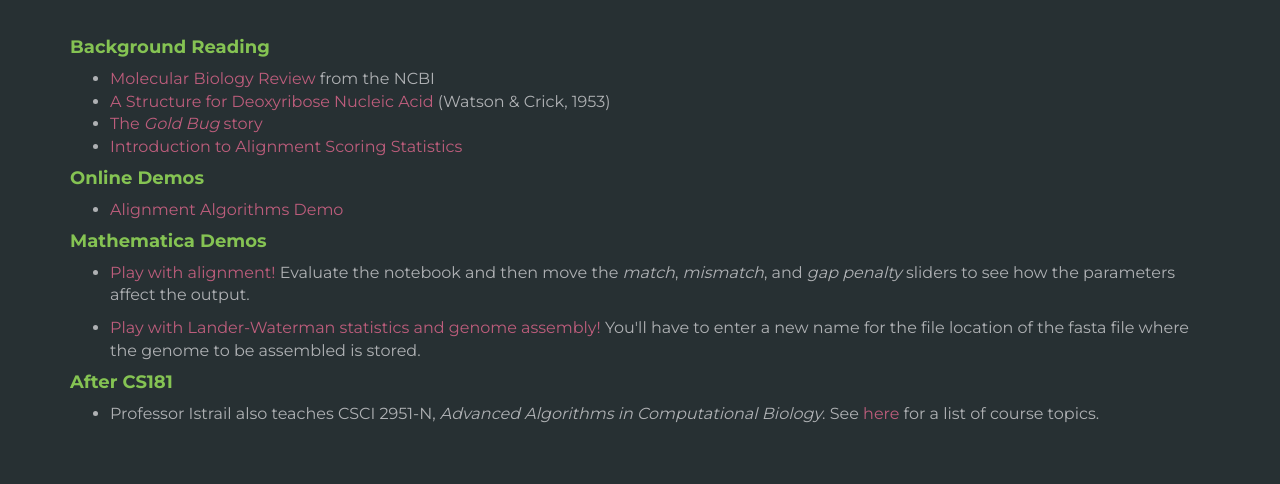
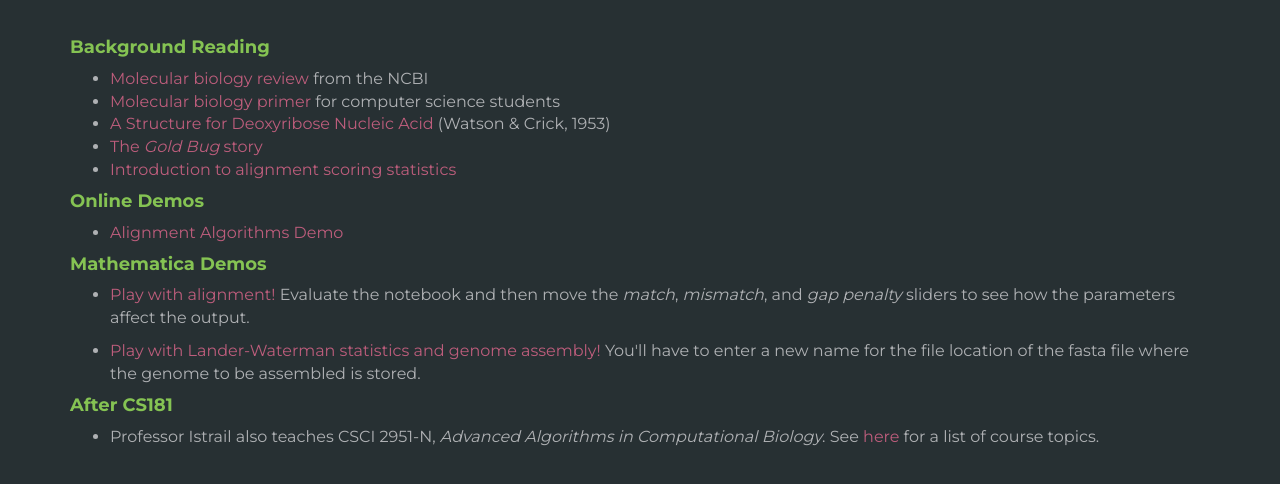
Before and after one commit to tddevlin/CS181-Web, a plain HTML site: page resources.html in a window 1280 px wide. Shown: the part 252-736 px from the top of the page. Drawn offline with nearby package versions, Linux system fonts and the light colour scheme.

Commit message:
Minor website updates.

```diff
--- a/resources.html
+++ b/resources.html
@@ -52,11 +52,12 @@
 <div class="container">
   <h4>Background Reading</h4>
 <ul>
-  <li><a href="http://www.ncbi.nlm.nih.gov/Class/MLACourse/Modules/MolBioReview/index.html">Molecular Biology Review</a> from the NCBI</li>
+  <li><a href="http://www.ncbi.nlm.nih.gov/Class/MLACourse/Modules/MolBioReview/index.html">Molecular biology review</a> from the NCBI</li>
+  <li><a href="./info/bioprimer.pdf">Molecular biology primer</a> for computer science students</li>
   <li>
 <a href="http://www.nature.com/nature/dna50/watsoncrick.pdf">A Structure for Deoxyribose Nucleic Acid</a> (Watson & Crick, 1953)</li>
   <li><a href="http://xroads.virginia.edu/~hyper/poe/gold_bug.html">The <i>Gold Bug</i> story</a></li>
-  <li><a href="http://www.cs.uml.edu/~grinstei/91.510/Lectures%205-8/Introduction%20to%20Alignment%20Scoring%20Statistics.htm">Introduction to Alignment Scoring Statistics</a></li>
+  <li><a href="http://www.cs.uml.edu/~grinstei/91.510/Lectures%205-8/Introduction%20to%20Alignment%20Scoring%20Statistics.htm">Introduction to alignment scoring statistics</a></li>
 </ul>
 
 <h4>Online Demos</h4>
```
Also changed, not shown: index.html (+1 -1 lines), info.html (+2 -3 lines).
